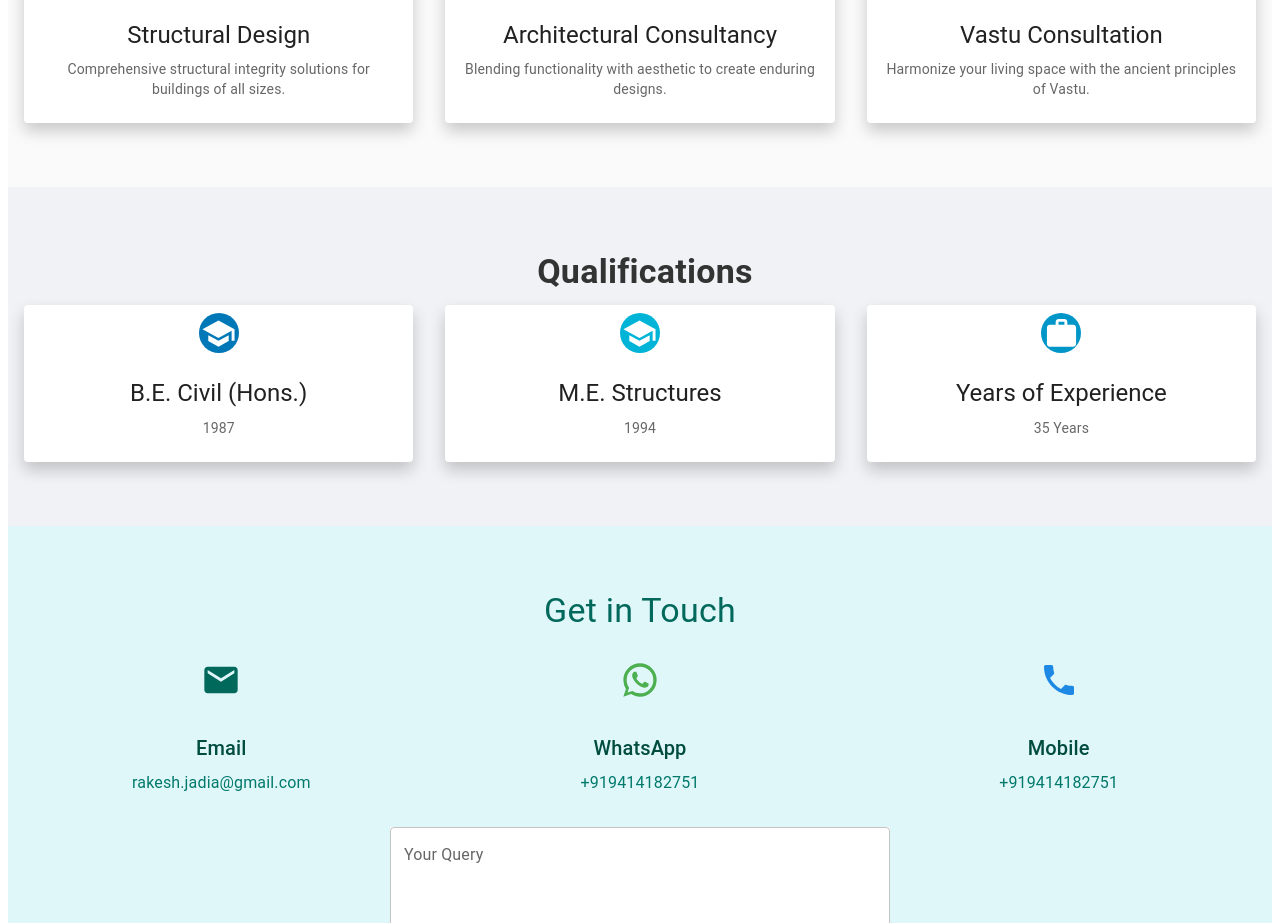
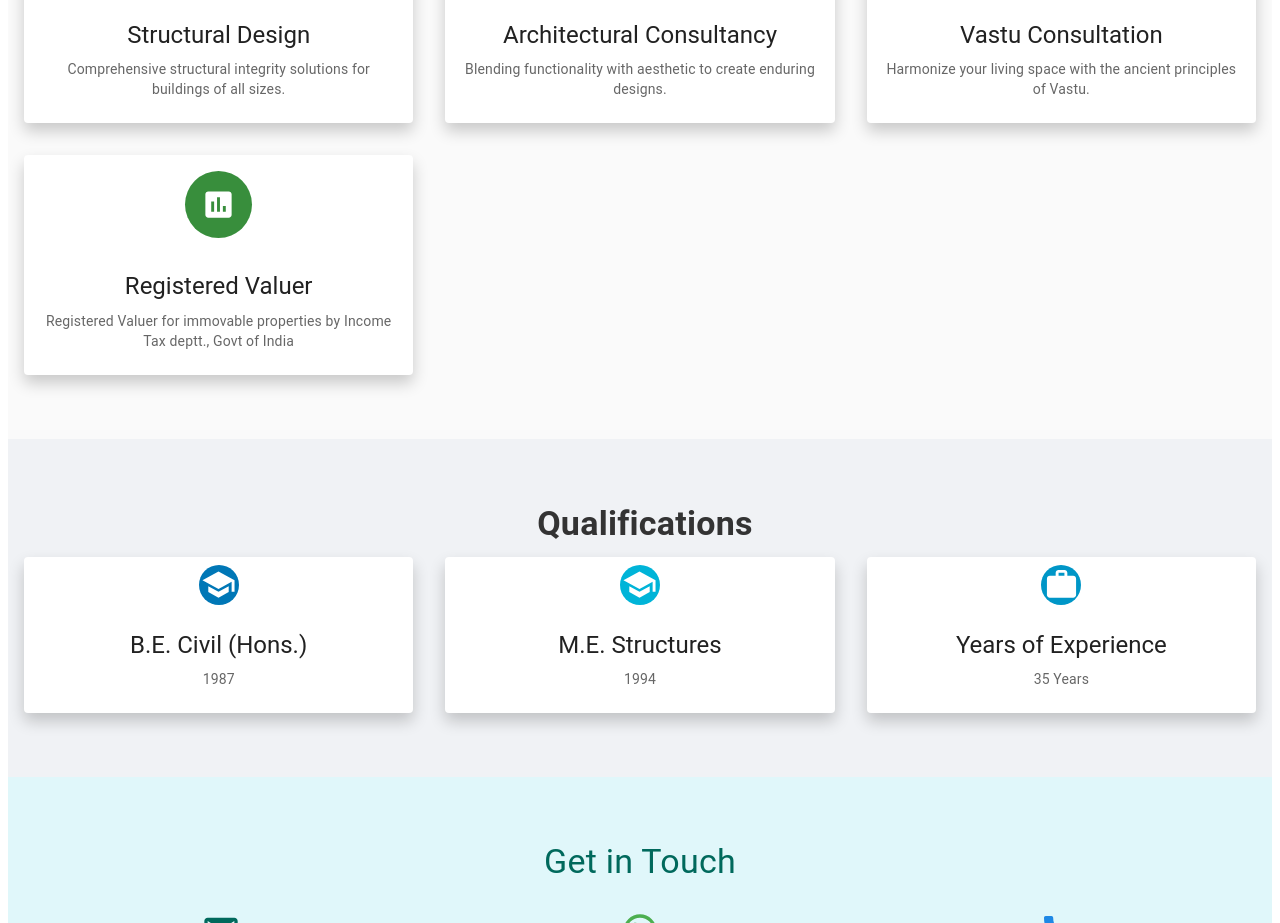
Before and after one commit to abhishek985/arch-portfolio, a React (Create React App) app: page / in a window 1280 px wide. Shown: the part 1040-1963 px from the top of the page. Built offline with nearby package versions, Linux system fonts and the light colour scheme.

Commit message:
Update Services.js

```diff
--- a/src/component/Home/Services.js
+++ b/src/component/Home/Services.js
@@ -3,6 +3,8 @@ import { Box, Grid, Typography, Card, CardContent } from '@mui/material';
 import EngineeringIcon from '@mui/icons-material/Engineering';
 import ApartmentIcon from '@mui/icons-material/Apartment';
 import EmojiObjectsIcon from '@mui/icons-material/EmojiObjects';
+import AssessmentIcon from '@mui/icons-material/Assessment';
+
 
 const services = [
   {
@@ -21,6 +23,12 @@ const services = [
     title: 'Vastu Consultation',
     description: 'Harmonize your living space with the ancient principles of Vastu.',
     icon: <EmojiObjectsIcon fontSize="large" />,
+    color: '#388e3c',
+  },
+  {
+    title: 'Registered Valuer',
+    description: 'Registered Valuer for immovable properties by Income Tax deptt., Govt of India',
+    icon: <AssessmentIcon fontSize="large" />,
     color: '#388e3c',
   },
 ];
```
